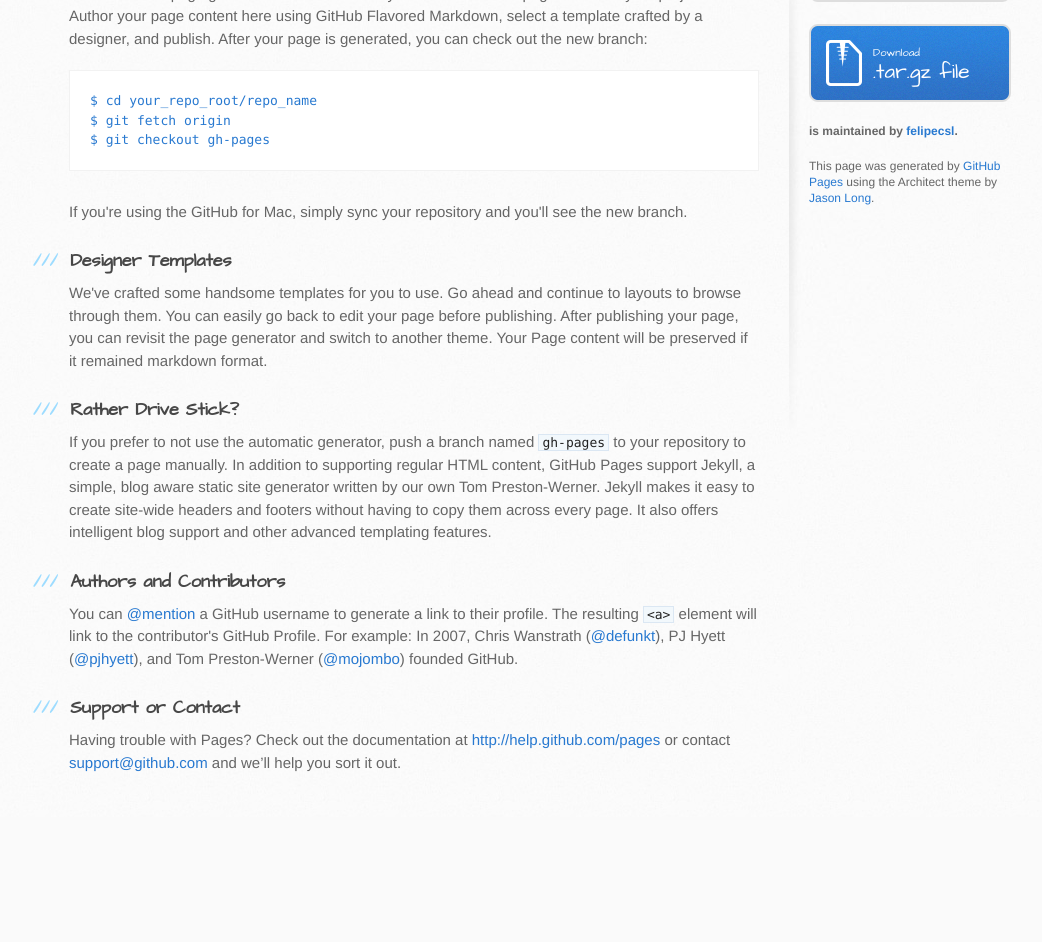
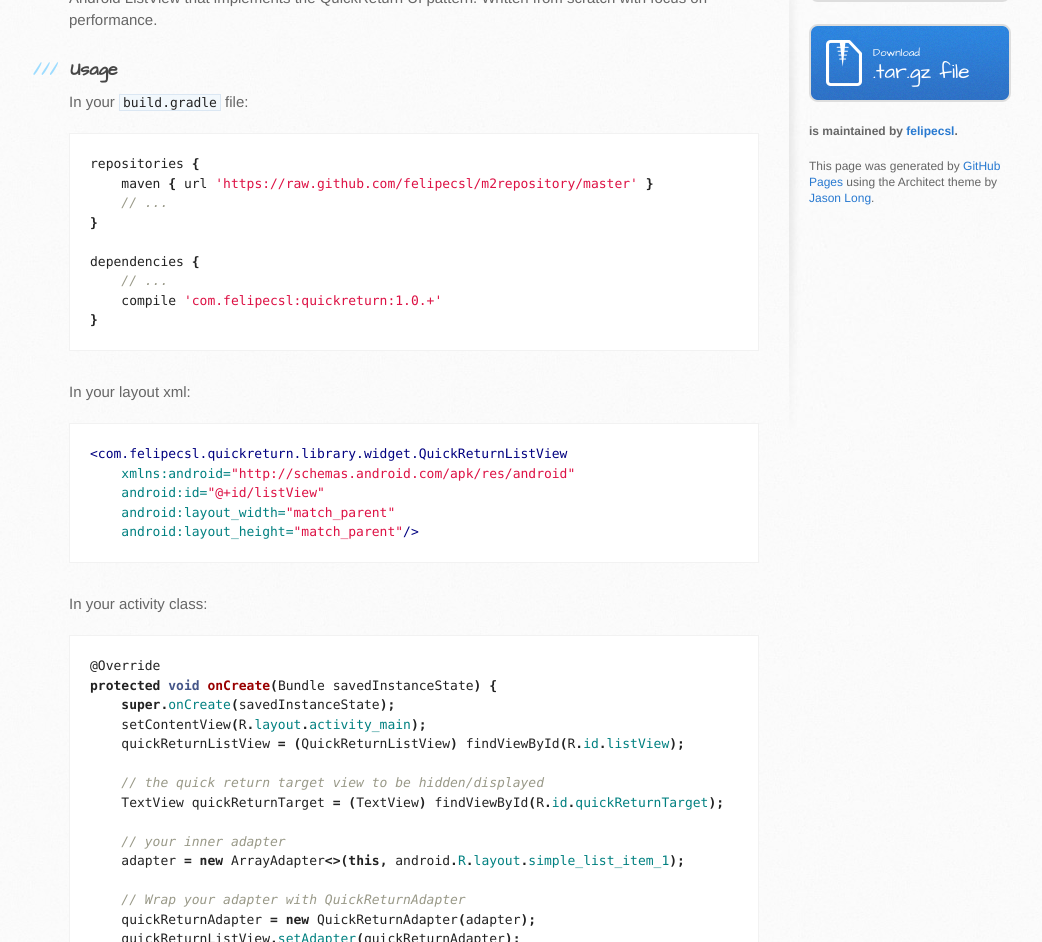
Before and after one commit to felipecsl/QuickReturn, a plain HTML site: page index.html in a window 1280 px wide. Shown: the part 376-1318 px from the top of the page, without its empty margins (101-1143 px from the left). Before the commit the page ends 1193 px from the top, so only its background shows below. Drawn offline with Linux system fonts and the light colour scheme.

```diff
--- a/index.html
+++ b/index.html
@@ -28,37 +28,94 @@
     <div id="content-wrapper">
       <div class="inner clearfix">
         <section id="main-content">
-          <h3>
-<a name="welcome-to-github-pages" class="anchor" href="#welcome-to-github-pages"><span class="octicon octicon-link"></span></a>Welcome to GitHub Pages.</h3>
+          <h1>
+<a name="quickreturn" class="anchor" href="#quickreturn"><span class="octicon octicon-link"></span></a>QuickReturn</h1>
 
-<p>This automatic page generator is the easiest way to create beautiful pages for all of your projects. Author your page content here using GitHub Flavored Markdown, select a template crafted by a designer, and publish. After your page is generated, you can check out the new branch:</p>
-
-<pre><code>$ cd your_repo_root/repo_name
-$ git fetch origin
-$ git checkout gh-pages
-</code></pre>
-
-<p>If you're using the GitHub for Mac, simply sync your repository and you'll see the new branch.</p>
+<p>Android ListView that implements the QuickReturn UI pattern. Written from scratch with focus on performance.</p>
 
 <h3>
-<a name="designer-templates" class="anchor" href="#designer-templates"><span class="octicon octicon-link"></span></a>Designer Templates</h3>
+<a name="usage" class="anchor" href="#usage"><span class="octicon octicon-link"></span></a>Usage</h3>
 
-<p>We've crafted some handsome templates for you to use. Go ahead and continue to layouts to browse through them. You can easily go back to edit your page before publishing. After publishing your page, you can revisit the page generator and switch to another theme. Your Page content will be preserved if it remained markdown format.</p>
+<p>In your <code>build.gradle</code> file:</p>
+
+<div class="highlight highlight-groovy"><pre><span class="n">repositories</span> <span class="o">{</span>
+    <span class="n">maven</span> <span class="o">{</span> <span class="n">url</span> <span class="s1">'https://raw.github.com/felipecsl/m2repository/master'</span> <span class="o">}</span>
+    <span class="c1">// ...</span>
+<span class="o">}</span>
+
+<span class="n">dependencies</span> <span class="o">{</span>
+    <span class="c1">// ...</span>
+    <span class="n">compile</span> <span class="s1">'com.felipecsl:quickreturn:1.0.+'</span>
+<span class="o">}</span>
+</pre></div>
+
+<p>In your layout xml:</p>
+
+<div class="highlight highlight-xml"><pre><span class="nt">&lt;com.felipecsl.quickreturn.library.widget.QuickReturnListView</span>
+    <span class="na">xmlns:android=</span><span class="s">"http://schemas.android.com/apk/res/android"</span>
+    <span class="na">android:id=</span><span class="s">"@+id/listView"</span>
+    <span class="na">android:layout_width=</span><span class="s">"match_parent"</span>
+    <span class="na">android:layout_height=</span><span class="s">"match_parent"</span><span class="nt">/&gt;</span>
+</pre></div>
+
+<p>In your activity class:</p>
+
+<div class="highlight highlight-java"><pre><span class="nd">@Override</span>
+<span class="kd">protected</span> <span class="kt">void</span> <span class="nf">onCreate</span><span class="o">(</span><span class="n">Bundle</span> <span class="n">savedInstanceState</span><span class="o">)</span> <span class="o">{</span>
+    <span class="kd">super</span><span class="o">.</span><span class="na">onCreate</span><span class="o">(</span><span class="n">savedInstanceState</span><span class="o">);</span>
+    <span class="n">setContentView</span><span class="o">(</span><span class="n">R</span><span class="o">.</span><span class="na">layout</span><span class="o">.</span><span class="na">activity_main</span><span class="o">);</span>
+    <span class="n">quickReturnListView</span> <span class="o">=</span> <span class="o">(</span><span class="n">QuickReturnListView</span><span class="o">)</span> <span class="n">findViewById</span><span class="o">(</span><span class="n">R</span><span class="o">.</span><span class="na">id</span><span class="o">.</span><span class="na">listView</span><span class="o">);</span>
+
+    <span class="c1">// the quick return target view to be hidden/displayed</span>
+    <span class="n">TextView</span> <span class="n">quickReturnTarget</span> <span class="o">=</span> <span class="o">(</span><span class="n">TextView</span><span class="o">)</span> <span class="n">findViewById</span><span class="o">(</span><span class="n">R</span><span class="o">.</span><span class="na">id</span><span class="o">.</span><span class="na">quickReturnTarget</span><span class="o">);</span>
+
+    <span class="c1">// your inner adapter</span>
+    <span class="n">adapter</span> <span class="o">=</span> <span class="k">new</span> <span class="n">ArrayAdapter</span><span class="o">&lt;&gt;(</span><span class="k">this</span><span class="o">,</span> <span class="n">android</span><span class="o">.</span><span class="na">R</span><span class="o">.</span><span class="na">layout</span><span class="o">.</span><span class="na">simple_list_item_1</span><span class="o">);</span>
+
+    <span class="c1">// Wrap your adapter with QuickReturnAdapter</span>
+    <span class="n">quickReturnAdapter</span> <span class="o">=</span> <span class="k">new</span> <span class="n">QuickReturnAdapter</span><span class="o">(</span><span class="n">adapter</span><span class="o">);</span>
+    <span class="n">quickReturnListView</span><span class="o">.</span><span class="na">setAdapter</span><span class="o">(</span><span class="n">quickReturnAdapter</span><span class="o">);</span>
+    <span class="n">quickReturnListView</span><span class="o">.</span><span class="na">setQuickReturnView</span><span class="o">(</span><span class="n">quickReturnTarget</span><span class="o">);</span>
+<span class="o">}</span>
+</pre></div>
 
 <h3>
-<a name="rather-drive-stick" class="anchor" href="#rather-drive-stick"><span class="octicon octicon-link"></span></a>Rather Drive Stick?</h3>
+<a name="features" class="anchor" href="#features"><span class="octicon octicon-link"></span></a>Features</h3>
 
-<p>If you prefer to not use the automatic generator, push a branch named <code>gh-pages</code> to your repository to create a page manually. In addition to supporting regular HTML content, GitHub Pages support Jekyll, a simple, blog aware static site generator written by our own Tom Preston-Werner. Jekyll makes it easy to create site-wide headers and footers without having to copy them across every page. It also offers intelligent blog support and other advanced templating features.</p>
+<ul>
+<li>Supports dynamic adapters. That means you can add and remove items from your adapter and it will still work nicely.</li>
+<li>Uses composition over inheritance. That means you don't have to subclass <code>QuickReturnAdapter</code> in order to use it. Just pass your own adapter to the constructor and you're done.</li>
+<li>Animated transitions via <code>QuickReturnListView.setAnimatedTransition(true)</code>
+</li>
+<li>Supports bottom (footer) quick return position via <code>QuickReturnListView.setPosition(QuickReturnListView.POSITION_BOTTOM).</code>
+</li>
+</ul><p>Works with Android 2.3.x and above.</p>
 
 <h3>
-<a name="authors-and-contributors" class="anchor" href="#authors-and-contributors"><span class="octicon octicon-link"></span></a>Authors and Contributors</h3>
+<a name="caveats" class="anchor" href="#caveats"><span class="octicon octicon-link"></span></a>Caveats</h3>
 
-<p>You can <a href="https://github.com/blog/821" class="user-mention">@mention</a> a GitHub username to generate a link to their profile. The resulting <code>&lt;a&gt;</code> element will link to the contributor's GitHub Profile. For example: In 2007, Chris Wanstrath (<a href="https://github.com/defunkt" class="user-mention">@defunkt</a>), PJ Hyett (<a href="https://github.com/pjhyett" class="user-mention">@pjhyett</a>), and Tom Preston-Werner (<a href="https://github.com/mojombo" class="user-mention">@mojombo</a>) founded GitHub.</p>
+<ul>
+<li>None yet.</li>
+</ul><h3>
+<a name="credits" class="anchor" href="#credits"><span class="octicon octicon-link"></span></a>Credits</h3>
+
+<p>Heavily inspired/influenced by the <a href="https://plus.google.com/+RomanNurik/posts/1Sb549FvpJt">nice work of Roman Nurik's and Nick Butcher's</a> and Lars Werkman's <a href="https://github.com/LarsWerkman/QuickReturnListView">QuickReturnListView</a></p>
 
 <h3>
-<a name="support-or-contact" class="anchor" href="#support-or-contact"><span class="octicon octicon-link"></span></a>Support or Contact</h3>
+<a name="contributing" class="anchor" href="#contributing"><span class="octicon octicon-link"></span></a>Contributing</h3>
 
-<p>Having trouble with Pages? Check out the documentation at <a href="http://help.github.com/pages">http://help.github.com/pages</a> or contact <a href="mailto:support@github.com">support@github.com</a> and we’ll help you sort it out.</p>
+<ul>
+<li>Check out the latest master to make sure the feature hasn't been implemented or the bug hasn't been fixed yet</li>
+<li>Check out the issue tracker to make sure someone already hasn't requested it and/or contributed it</li>
+<li>Fork the project</li>
+<li>Start a feature/bugfix branch</li>
+<li>Commit and push until you are happy with your contribution</li>
+<li>Make sure to add tests for it. This is important so I don't break it in a future version unintentionally.</li>
+</ul><h3>
+<a name="copyright-and-license" class="anchor" href="#copyright-and-license"><span class="octicon octicon-link"></span></a>Copyright and license</h3>
+
+<p>Code and documentation copyright 2011-2014 Felipe Lima.
+Code released under the <a href="https://github.com/felipecsl/QuickReturn/blob/master/LICENSE.txt">MIT license</a>.</p>
         </section>
 
         <aside id="sidebar">
```
Also changed, not shown: params.json (+1 -1 lines).
